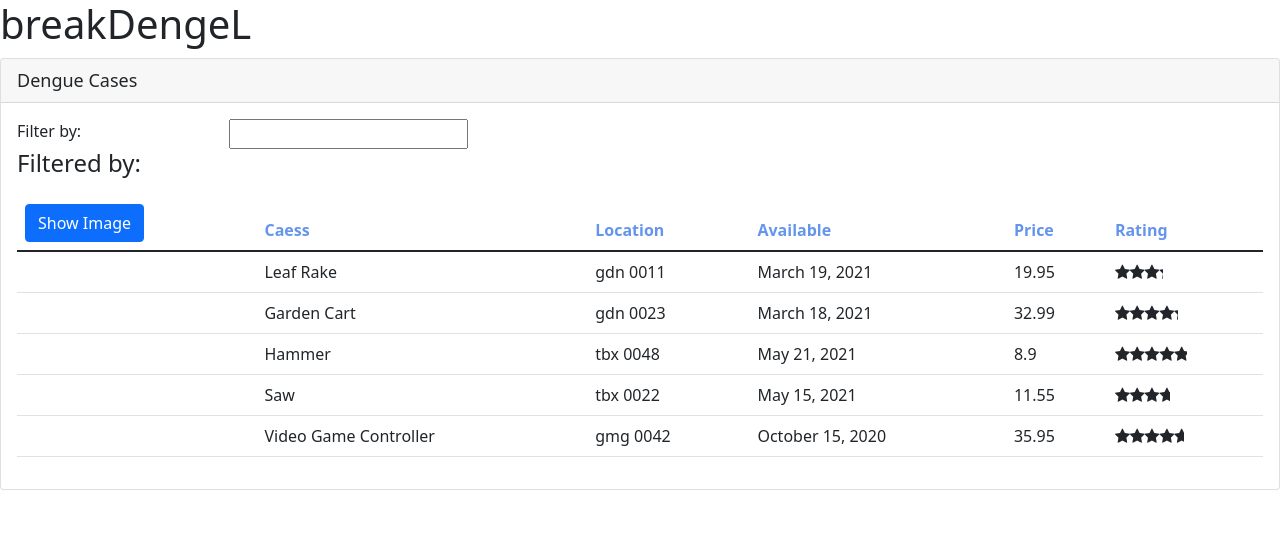
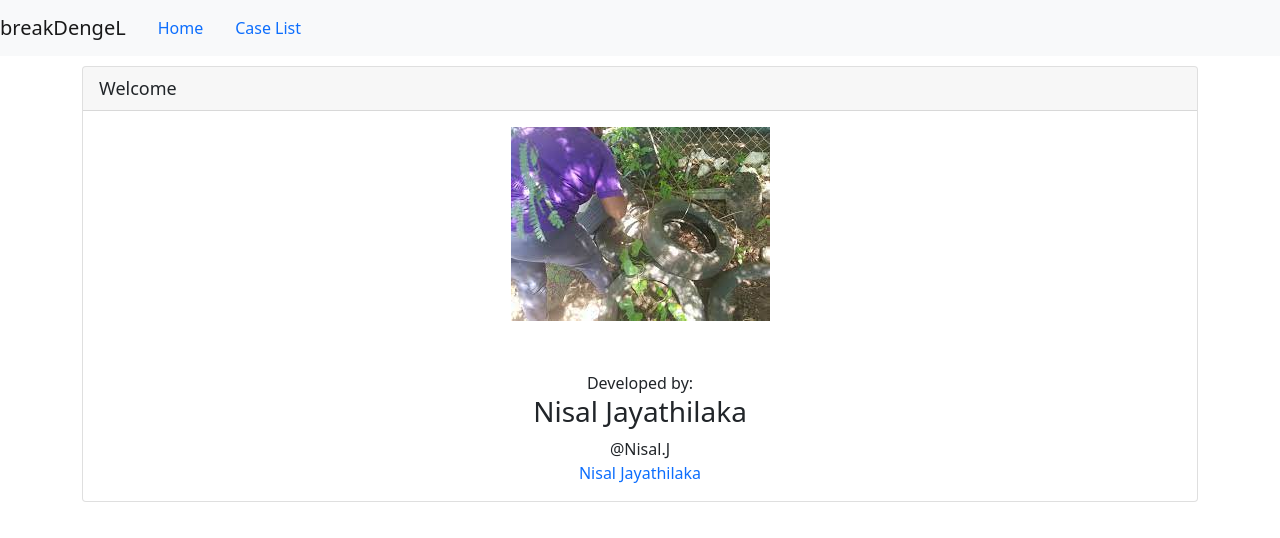
Before and after one commit to NisalJayathilaka/Break-loop-of-Dengue, an Angular app in the folder FrontEnd/BreakLoopD/breakDengeL/: page /welcome in a window 1280 px wide. Shown: the top 538 px of the page. Built offline with nearby package versions, Linux system fonts and the light colour scheme.

Commit message:
creating routes

```diff
--- a/FrontEnd/BreakLoopD/breakDengeL/src/app/app.component.ts
+++ b/FrontEnd/BreakLoopD/breakDengeL/src/app/app.component.ts
@@ -4,10 +4,16 @@
   selector: 'pm-root',
 
   template: `
+  <nav class='navbar navbar-expand navbar-light bg-light'>
+  <a class = 'navbar-brand'> {{title}}</a>
+  <ul class='nav nav-pills'>
+  <li> <a class ='nav-link' routerLink='/welcome'>Home</a></li>
+  <li> <a class ='nav-link' routerLink='/cases'>Case List</a></li>
+  </ul>
+  </nav>
+  <div class='container'>
+  <router-outlet></router-outlet>
   <div>
-  <h1>{{title}}</h1>
-  <pm-dengueCases></pm-dengueCases>
-  </div>
   `
 })
 export class AppComponent {
--- /dev/null
+++ b/FrontEnd/BreakLoopD/breakDengeL/src/app/dengueCases/dengue-cases-details.component.html
@@ -0,0 +1,11 @@
+<div class="card">
+    <div class="card-header">
+        {{pageTitle}}
+    </div>
+    <div class="card-footer">
+        <button class="btn btn-outline-secondary" style="width:80px"
+       (click)= 'onBack()'>
+         <i class='fa fa-chevron-left'></i>Back
+      </button>
+      </div>
+</div>
--- /dev/null
+++ b/FrontEnd/BreakLoopD/breakDengeL/src/app/dengueCases/dengue-cases-details.component.ts
@@ -0,0 +1,22 @@
+import { Component, OnInit } from '@angular/core';
+import { ActivatedRoute, Router } from '@angular/router';
+
+@Component({
+  templateUrl: './dengue-cases-details.component.html',
+  styleUrls: ['./dengue-cases-details.component.css']
+})
+export class DengueCasesDetailsComponent implements OnInit {
+  pageTitle:string = 'case Details';
+
+  constructor(private route:ActivatedRoute,private router: Router) { }
+
+  ngOnInit(): void {
+    const id = Number(this.route.snapshot.paramMap.get('id'))
+    this.pageTitle +=` ${id} `
+  }
+
+  onBack():void{
+    this.router.navigate(['/cases'])
+   }
+
+}
--- a/FrontEnd/BreakLoopD/breakDengeL/src/app/dengueCases/dengueCase-list.components.html
+++ b/FrontEnd/BreakLoopD/breakDengeL/src/app/dengueCases/dengueCase-list.components.html
@@ -39,7 +39,11 @@
                             [style.width.px]='imageWidh'
                             [style.margin.px]='imageMargin'>
                         </td>
-                        <td>{{case.productName}}</td>
+                        <td>
+                            <a [routerLink]="['/cases',case.productId]" >
+                            {{case.productName}}
+                            </a>
+                        </td>
                         <td>{{case.productCode|lowercase|convertToSpace:'-'}}</td>
                         <td>{{case.releaseDate}}</td>
                         <td>{{case.price}}</td>
--- /dev/null
+++ b/FrontEnd/BreakLoopD/breakDengeL/src/app/home/welcome.component.html
@@ -0,0 +1,24 @@
+<div class="card">
+    <div class="card-header">
+      {{pageTitle}}
+    </div>
+    <div class="card-body">
+      <div class="container-fluid">
+        <div class="text-center">
+          <img src="./assets/images/dengue1.jpeg"
+               class="img-responsive center-block"
+               style="max-height:300px;padding-bottom:50px" />
+        </div>
+
+        <div class="text-center">Developed by:</div>
+        <div class="text-center">
+          <h3>Nisal Jayathilaka</h3>
+        </div>
+
+        <div class="text-center">@Nisal.J</div>
+        <div class="text-center">
+          <a href="https://medium.com/@nisalj">Nisal Jayathilaka</a>
+        </div>
+      </div>
+    </div>
+  </div>
--- /dev/null
+++ b/FrontEnd/BreakLoopD/breakDengeL/src/app/home/welcome.component.ts
@@ -0,0 +1,8 @@
+import { Component } from '@angular/core';
+
+@Component({
+  templateUrl: './welcome.component.html'
+})
+export class WelcomeComponent {
+  public pageTitle = 'Welcome';
+}
```
Also changed, not shown: FrontEnd/BreakLoopD/breakDengeL/src/app/app.module.ts (+16 -2 lines), FrontEnd/BreakLoopD/breakDengeL/src/app/dengueCases/dengue-cases-details.component.css (added), 1 other file (tests, documents, lock files or other folders).
